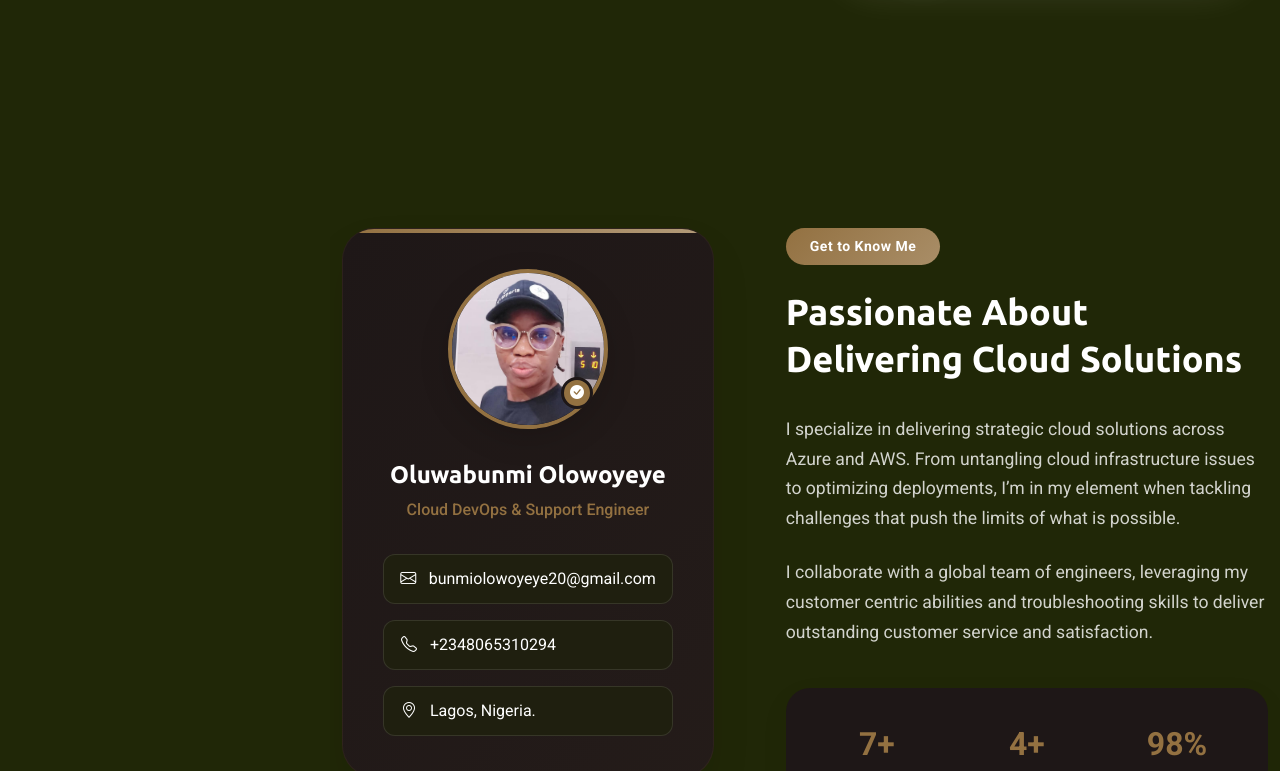
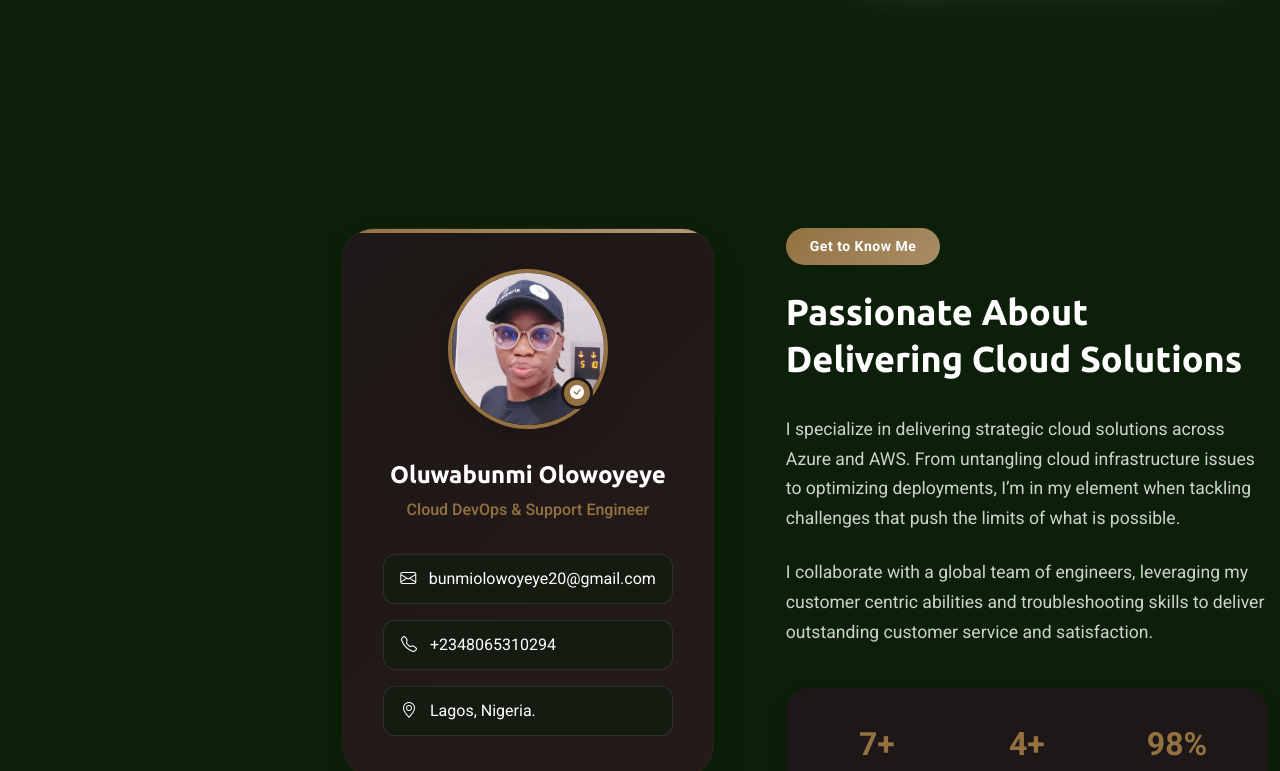
Before and after one commit to Bummieboaxyl/Personal-Portfolio, a plain HTML site: page Personal-Portfolio/index.html in a window 1280 px wide. Shown: the part 632-1403 px from the top of the page. Drawn offline with nearby package versions, Linux system fonts and the light colour scheme.

Commit message:
Update background color in main.css for improved aesthetics

```diff
--- a/Personal-Portfolio/assets/css/main.css
+++ b/Personal-Portfolio/assets/css/main.css
@@ -19,7 +19,7 @@
 
 /* Global Colors - The following color variables are used throughout the website. Updating them here will change the color scheme of the entire website */
 :root {
-  --background-color: #202707; /* Background color for the entire website, including individual sections */
+  --background-color: #0c1f09; /* Background color for the entire website, including individual sections */
   --default-color: #ffffff; /* Default color used for the majority of the text content across the entire website */
   --heading-color: #ffffff; /* Color for headings, subheadings and title throughout the website */
   --accent-color: #937141; /* Accent color that represents your brand on the website. It's used for buttons, links, and other elements that need to stand out */
```
